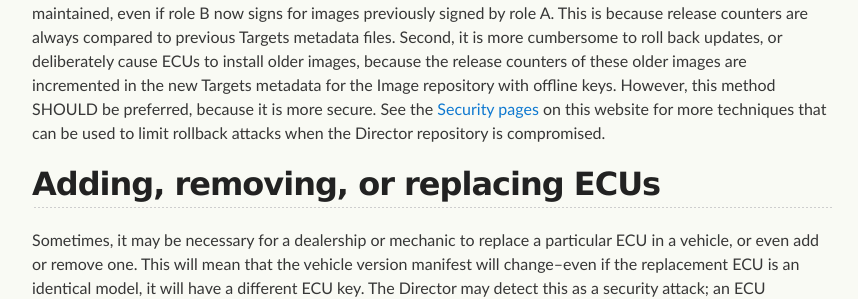
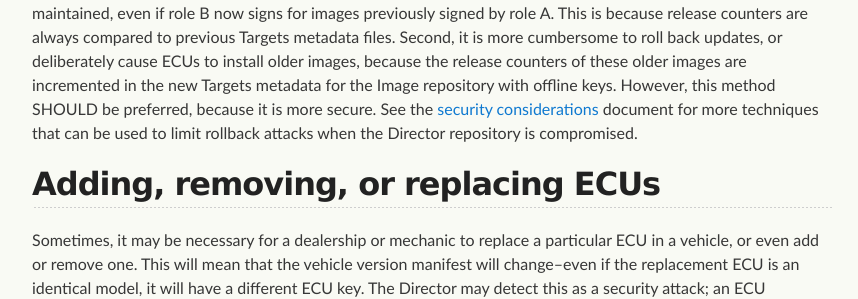
Before and after one commit to uptane/deployment-considerations, a Jekyll site: the page built from exceptional_operations.md, in a window 1280 px wide and 900 px high, scrolled down 2281 px. Shown: the part 161-460 px from the top of the window, without its empty margins (208-1066 px from the left). Built offline with Jekyll 4.4.1, drawn with Linux system fonts in a browser that asks for light colours; our own code applies the rules of GitHub Pages for plain Markdown files.

Commit message:
Update exceptional_operations.md
Co-Authored-By: Trishank K Kuppusamy <33133073+trishankatdatadog@users.noreply.github.com>

```diff
--- a/exceptional_operations.md
+++ b/exceptional_operations.md
@@ -34,7 +34,7 @@ In the second option, an OEM increments the release counter of an image whenever
 **Figure 3.** *Uptane forbids the installation of images with lower release counters than what is currently installed.*
 
 The advantage to this method is that it prevents rollback attacks in a situation
-where attackers compromise only the Director repository.  However, there are two disadvantages. First, the release counters for images have to be maintained, even if role B now signs for images previously signed by role A. This is because release counters are always compared to previous Targets metadata files. Second, it is more cumbersome to roll back updates, or deliberately cause ECUs to install older images, because the release counters of these older images are incremented in the new Targets metadata for the Image repository with offline keys. However, this method SHOULD be preferred, because it is more secure. See the [Security pages](https://github.com/uptane/deployment-considerations/blob/master/security_considerations.md) on this website for more techniques that can be used to limit rollback attacks when the Director repository is compromised.
+where attackers compromise only the Director repository.  However, there are two disadvantages. First, the release counters for images have to be maintained, even if role B now signs for images previously signed by role A. This is because release counters are always compared to previous Targets metadata files. Second, it is more cumbersome to roll back updates, or deliberately cause ECUs to install older images, because the release counters of these older images are incremented in the new Targets metadata for the Image repository with offline keys. However, this method SHOULD be preferred, because it is more secure. See the [security considerations](https://github.com/uptane/deployment-considerations/blob/master/security_considerations.md) document for more techniques that can be used to limit rollback attacks when the Director repository is compromised.
 
 
 ## Adding, removing, or replacing ECUs
```
